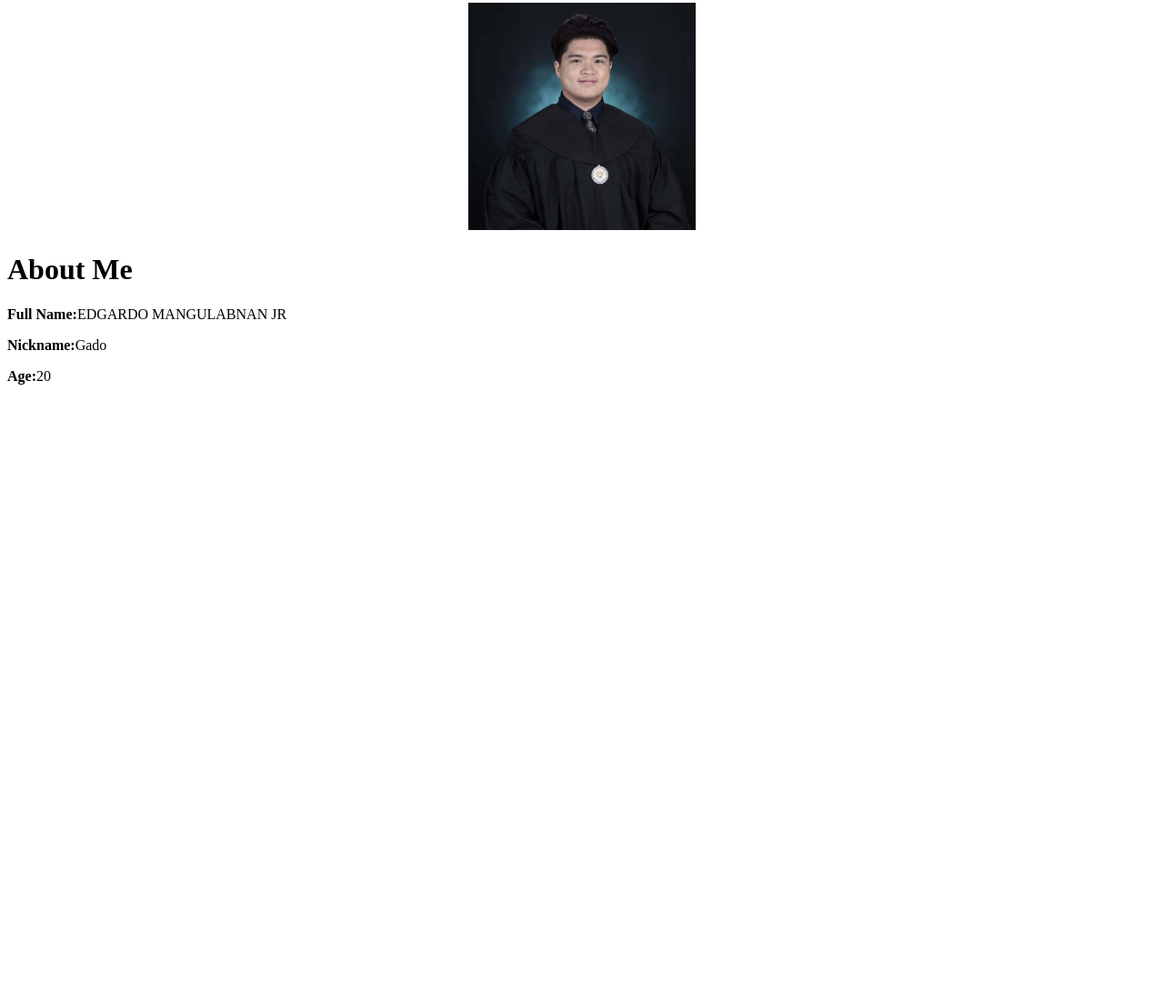
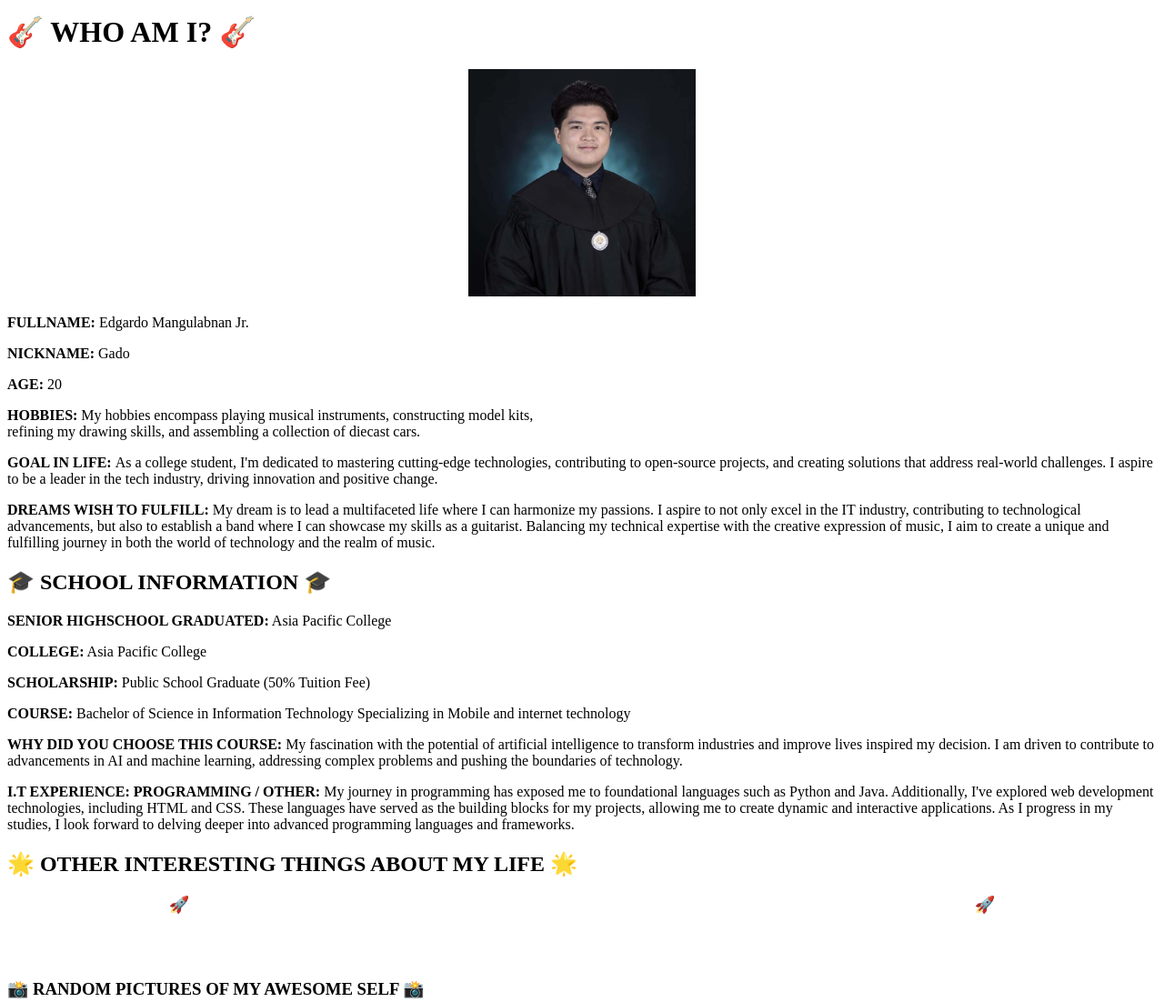
Before and after one commit to ejmangulabnan/lab2, a plain HTML site: page week3/index.html in a window 1280 px wide. Shown: the part 5-1107 px from the top of the page at 91% size. Before the commit the page ends 800 px from the top, so only its background shows below. Drawn offline with Linux system fonts and the light colour scheme; files whose address does not match are found by name.

Commit message:
lesson 2.2

```diff
--- a/week3/index.html
+++ b/week3/index.html
@@ -7,10 +7,37 @@
 <title> My Introduction </title>
 </head>
 <body>
-  <center><img src="C:\Users\gmman\Desktop\lab\lab2\week3\gado.jpg" alt="gado" width="250px" height="250px"></center>
-<h1>About Me</h1>
-<p><strong>Full Name:</strong>EDGARDO MANGULABNAN JR</p>
-<p><strong>Nickname:</strong>Gado</p>
-<p><strong>Age:</strong>20</p>
+
+    <h1 class="label"> 🎸 WHO AM I? 🎸 </h1>
+    <center><img src="C:\Users\gmman\Desktop\lab\lab2\week3\gado.jpg" alt="gado" width="250px" height="250px"></center>
+
+    <p><b>FULLNAME:</b> Edgardo Mangulabnan Jr.</p>
+    <p><b>NICKNAME:</b> Gado</p>
+    <p><b>AGE:</b> 20</p>
+   <p><b>HOBBIES:</b> My hobbies encompass playing musical instruments, constructing model kits,<br>refining my drawing skills, and assembling a collection of diecast cars.</p>
+    <p><b>GOAL IN LIFE: </b>
+        As a college student, I'm dedicated to mastering cutting-edge technologies, contributing to open-source projects, and creating solutions that address real-world challenges. I aspire to be a leader in the tech industry, driving innovation and positive change.
+    </p>
+   <p><b>DREAMS WISH TO FULFILL: </b> My dream is to lead a multifaceted life where I can harmonize my passions. I aspire to not only excel in the IT industry, contributing to technological advancements, but also to establish a band where I can showcase my skills as a guitarist. Balancing my technical expertise with the creative expression of music, I aim to create a unique and fulfilling journey in both the world of technology and the realm of music.</p>
+
+    <h2 class="label"> 🎓 SCHOOL INFORMATION 🎓 </h2>
+    <p><b>SENIOR HIGHSCHOOL GRADUATED:</b> Asia Pacific College</p>
+    <p><b>COLLEGE:</b> Asia Pacific College</p>
+    <p><b>SCHOLARSHIP:</b> Public School Graduate (50% Tuition Fee)</p>
+     <p><b>COURSE:</b> Bachelor of Science in Information Technology Specializing in Mobile and internet technology </p>
+    <p><b>WHY DID YOU CHOOSE THIS COURSE: </b> My fascination with the potential of artificial intelligence to transform industries and improve lives inspired my decision. I am driven to contribute to advancements in AI and machine learning, addressing complex problems and pushing the boundaries of technology.</p>
+   <p><b>I.T EXPERIENCE: PROGRAMMING / OTHER: </b> My journey in programming has exposed me to foundational languages such as Python and Java. Additionally, I've explored web development technologies, including HTML and CSS. These languages have served as the building blocks for my projects, allowing me to create dynamic and interactive applications. As I progress in my studies, I look forward to delving deeper into advanced programming languages and frameworks.</p>
+
+    <h2 class="label"> 🌟 OTHER INTERESTING THINGS ABOUT MY LIFE 🌟 </h2>
+    <p style="color: #fff; font-family: 'Roboto', Arial, sans-serif; text-align: center; font-size: 18px;">
+        🚀 Actively participating in tech communities, organizing tech events, and promoting inclusivity in STEM fields. 🚀
+    </p>
+    <br>
+    <br>
+
+    <h3 class="label"> 📸 RANDOM PICTURES OF MY AWESOME SELF 📸 </h3>
+    <center><img src="C:\Users\gmman\Desktop\lab\lab2\week3\me.jpg" alt="its gado" width="700px"></center>
+
 </body>
+</html
 </html>
```
